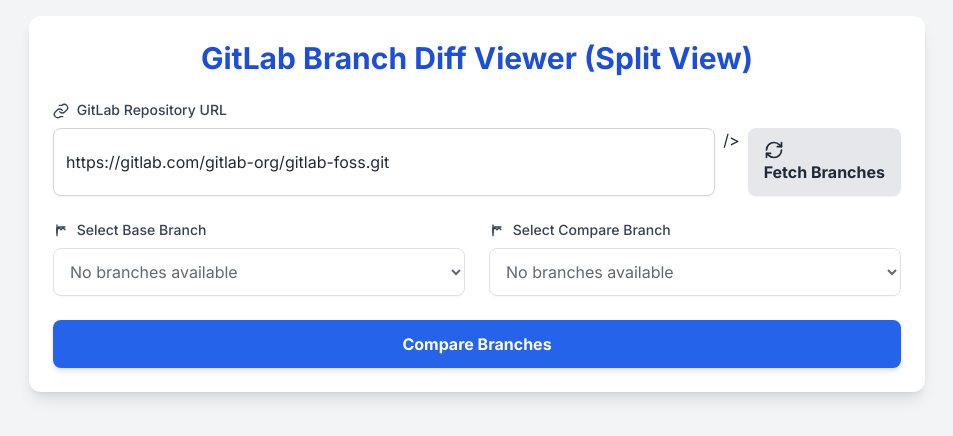
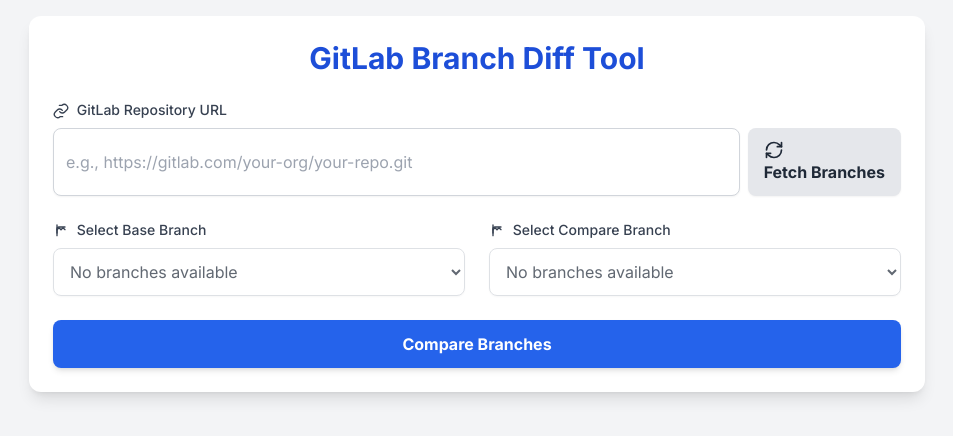
Before and after one commit to midhunprahash-ui/GitLab-Branch-Diff-Tool, a Flask app: page / in a window 1280 px wide. Shown: the top 436 px of the page, without its empty margins (163-1116 px from the left). Run offline with Flask 3, Linux system fonts and the light colour scheme; some libraries are stand-ins or nearby versions.

Commit message:
Update index.html for improved layout and styling; change title and adjust viewport settings

```diff
--- a/templates/index.html
+++ b/templates/index.html
@@ -3,62 +3,62 @@
 
 <head>
     <meta charset="UTF-8">
-    <meta name="viewport" content="width=device-width, initial-scale=1.0">
-    <title>GitLab Branch Diff Viewer (Split View)</title>
-    <!-- Tailwind CSS CDN -->
+    <meta name="viewport" content="width=device-width, initial-scale=2.0">
+    <title>GitLab Branch Diff Tool</title>
+
     <script src="https://cdn.tailwindcss.com"></script>
-    <!-- Inter font -->
+
     <link href="https://fonts.googleapis.com/css2?family=Inter:wght@400;500;700&display=swap" rel="stylesheet">
     <style>
         body {
             font-family: 'Inter', sans-serif;
         }
 
-        /* Custom styles for diff display */
+
         .diff-line-added {
             background-color: #dcfce7;
-            /* Tailwind green-100 */
+
             color: #16a34a;
-            /* Tailwind green-600 */
+
         }
 
         .diff-line-deleted {
             background-color: #fee2e2;
-            /* Tailwind red-100 */
+
             color: #dc2626;
-            /* Tailwind red-600 */
+
         }
 
         .diff-line-common {
             background-color: #f3f4f6;
-            /* Tailwind gray-100 */
+
             color: #4b5563;
-            /* Tailwind gray-700 */
+
         }
 
         .diff-header {
             color: #2563eb;
-            /* Tailwind blue-700 */
+
             font-weight: bold;
         }
 
         .diff-info {
             color: #d97706;
-            /* Tailwind amber-700 */
+
         }
 
         .diff-hunk-header {
             background-color: #e0f2fe;
-            /* Tailwind light blue */
+
             color: #0369a1;
-            /* Tailwind sky-700 */
+
             font-weight: bold;
             padding: 0.25rem 0.5rem;
             border-radius: 0.25rem;
             margin-bottom: 0.5rem;
         }
 
-        /* Basic animation for loading spinners */
+
         @keyframes spin {
             from {
                 transform: rotate(0deg);
@@ -73,17 +73,17 @@
             animation: spin 1s linear infinite;
         }
 
-        /* Specific styles for the split view */
+
         .diff-split-container {
             display: flex;
             width: 100%;
-            border: 1px solid #e5e7eb;
-            /* gray-200 */
+            border: 1px solid #afb4bd;
+
             border-radius: 0.5rem;
             overflow: hidden;
             font-family: 'SFMono-Regular', Consolas, 'Liberation Mono', Menlo, Courier, monospace;
             font-size: 0.875rem;
-            /* text-sm */
+
             line-height: 1.5;
         }
 
@@ -91,52 +91,52 @@
             flex: 1;
             padding: 0.5rem;
             overflow-x: auto;
-            /* Allow horizontal scrolling if lines are too long */
+
             white-space: pre;
-            /* Preserve whitespace and line breaks */
+
         }
 
         .diff-pane-left {
             border-right: 1px solid #e5e7eb;
-            /* gray-200 */
+
             background-color: #f9fafb;
-            /* gray-50 */
+
         }
 
         .diff-line {
             display: flex;
             align-items: flex-start;
             min-height: 1.5em;
-            /* Ensure consistent line height */
+
         }
 
         .diff-line-number {
             flex-shrink: 0;
             width: 3rem;
-            /* Fixed width for line numbers */
+
             text-align: right;
             padding-right: 0.5rem;
             color: #9ca3af;
-            /* gray-400 */
+
             user-select: none;
-            /* Prevent selection of line numbers */
+
         }
 
         .diff-line-content {
             flex-grow: 1;
             padding-left: 0.5rem;
             border-left: 1px solid transparent;
-            /* For visual separation */
+
         }
 
         .diff-line-deleted .diff-line-content {
             border-left-color: #ef4444;
-            /* red-500 */
+
         }
 
         .diff-line-added .diff-line-content {
             border-left-color: #22c55e;
-            /* green-500 */
+
         }
     </style>
 </head>
@@ -145,13 +145,13 @@
 
     <div class="w-full max-w-4xl bg-white rounded-xl shadow-lg p-6 mb-8">
         <h1 class="text-3xl font-bold text-center text-blue-700 mb-6 flex items-center justify-center">
-            GitLab Branch Diff Viewer (Split View)
+            GitLab Branch Diff Tool
         </h1>
 
-        <!-- Repository URL Input and Fetch Branches Button -->
+
         <div class="mb-6">
             <label for="repo-url" class="block text-gray-700 text-sm font-medium mb-2">
-                <!-- SVG for Link icon -->
+
                 <svg xmlns="http://www.w3.org/2000/svg" width="16" height="16" viewBox="0 0 24 24" fill="none"
                     stroke="currentColor" stroke-width="2" stroke-linecap="round" stroke-linejoin="round"
                     class="inline-block mr-1 h-4 w-4">
@@ -163,13 +163,11 @@
             <div class="flex gap-2">
                 <input type="text" id="repo-url"
                     class="flex-grow p-3 border border-gray-300 rounded-lg focus:ring-blue-500 focus:border-blue-500 shadow-sm"
-                    placeholder="e.g., https://gitlab.com/your-org/your-repo.git"
-                    value="https://gitlab.com/gitlab-org/gitlab-foss.git" <!-- Pre-fill for easy testing -->
-                />
+                    placeholder="e.g., https://gitlab.com/your-org/your-repo.git" />
                 <button id="fetch-branches-btn"
                     class="bg-gray-200 hover:bg-gray-300 text-gray-800 font-bold py-3 px-4 rounded-lg shadow-sm transition duration-300 ease-in-out flex items-center justify-center">
                     <span id="fetch-branches-spinner" class="hidden animate-spin mr-2 h-5 w-5">
-                        <!-- SVG for Loader2 icon -->
+
                         <svg xmlns="http://www.w3.org/2000/svg" width="20" height="20" viewBox="0 0 24 24" fill="none"
                             stroke="currentColor" stroke-width="2" stroke-linecap="round" stroke-linejoin="round">
                             <path d="M12 2v4"></path>
@@ -183,7 +181,7 @@
                         </svg>
                     </span>
                     <span id="fetch-branches-text">
-                        <!-- SVG for RefreshCw icon -->
+
                         <svg xmlns="http://www.w3.org/2000/svg" width="20" height="20" viewBox="0 0 24 24" fill="none"
                             stroke="currentColor" stroke-width="2" stroke-linecap="round" stroke-linejoin="round"
                             class="mr-2 h-5 w-5">
@@ -198,14 +196,12 @@
             </div>
         </div>
 
-        <!-- No username/password fields in this version -->
 
-        <!-- Branch Selection Dropdowns -->
         <div class="flex flex-col md:flex-row gap-6 mb-6">
-            <!-- Branch 1 Selector -->
+
             <div class="flex-1">
                 <label for="branch1" class="block text-gray-700 text-sm font-medium mb-2">
-                    <!-- SVG for GitBranch icon -->
+
                     <svg xmlns="http://www.w3.org/2000/svg" width="16" height="16" viewBox="0 0 24 24" fill="none"
                         stroke="currentColor" stroke-width="2" stroke-linecap="round" stroke-linejoin="round"
                         class="inline-block mr-1 h-4 w-4">
@@ -223,10 +219,10 @@
                 </select>
             </div>
 
-            <!-- Branch 2 Selector -->
+
             <div class="flex-1">
                 <label for="branch2" class="block text-gray-700 text-sm font-medium mb-2">
-                    <!-- SVG for GitBranch icon -->
+
                     <svg xmlns="http://www.w3.org/2000/svg" width="16" height="16" viewBox="0 0 24 24" fill="none"
                         stroke="currentColor" stroke-width="2" stroke-linecap="round" stroke-linejoin="round"
                         class="inline-block mr-1 h-4 w-4">
@@ -245,12 +241,12 @@
             </div>
         </div>
 
-        <!-- Compare Button -->
+
         <button id="compare-branches-btn"
             class="w-full bg-blue-600 hover:bg-blue-700 text-white font-bold py-3 px-4 rounded-lg shadow-md transition duration-300 ease-in-out transform hover:scale-105 flex items-center justify-center"
             disabled>
             <span id="compare-spinner" class="hidden animate-spin mr-2 h-5 w-5">
-                <!-- SVG for Loader2 icon -->
+
                 <svg xmlns="http://www.w3.org/2000/svg" width="20" height="20" viewBox="0 0 24 24" fill="none"
                     stroke="currentColor" stroke-width="2" stroke-linecap="round" stroke-linejoin="round">
                     <path d="M12 2v4"></path>
@@ -266,25 +262,25 @@
             <span id="compare-text">Compare Branches</span>
         </button>
 
-        <!-- Error Message Display -->
+
         <div id="error-message"
             class="hidden mt-4 p-3 bg-red-100 border border-red-400 text-red-700 rounded-lg text-center">
-            <!-- Error message will be inserted here -->
+
         </div>
     </div>
 
-    <!-- Diff Output Area -->
+
     <div id="diff-output-container" class="w-full max-w-4xl bg-white rounded-xl shadow-lg p-6 hidden">
         <h2 class="text-2xl font-bold text-blue-700 mb-4">Comparison Results</h2>
         <div id="diff-display" class="w-full">
-            <!-- Diff content will be rendered here -->
+
         </div>
     </div>
 
     <script>
         document.addEventListener('DOMContentLoaded', () => {
             const repoUrlInput = document.getElementById('repo-url');
-            // Removed isPrivateRepoCheckbox, authFieldsDiv, usernameInput, passwordInput
+
             const fetchBranchesBtn = document.getElementById('fetch-branches-btn');
             const fetchBranchesSpinner = document.getElementById('fetch-branches-spinner');
             const fetchBranchesText = document.getElementById('fetch-branches-text');
@@ -306,9 +302,7 @@
                 errorMessageDiv.classList.remove('hidden');
             };
 
-            /**
-             * Hides the error message.
-             */
+
             const hideError = () => {
                 errorMessageDiv.classList.add('hidden');
                 errorMessageDiv.textContent = '';
@@ -327,7 +321,7 @@
                     option.textContent = 'No branches available';
                     selectElement.appendChild(option);
                     selectElement.disabled = true;
-                    compareBranchesBtn.disabled = true; // Disable compare if no branches
+                    compareBranchesBtn.disabled = true;
                 } else {
                     options.forEach(branch => {
                         const option = document.createElement('option');
@@ -336,8 +330,7 @@
                         selectElement.appendChild(option);
                     });
                     selectElement.disabled = false;
-                    // Enable compare button only if both dropdowns have at least one option selected
-                    // and branches are different
+
                     if (branch1Select.value && branch2Select.value && branch1Select.value !== branch2Select.value) {
                         compareBranchesBtn.disabled = false;
                     }
@@ -349,7 +342,7 @@
              * @param {string} rawDiff - The raw git diff string.
              */
             const renderSplitDiff = (rawDiff) => {
-                diffDisplayDiv.innerHTML = ''; // Clear previous diff content
+                diffDisplayDiv.innerHTML = '';
                 const lines = rawDiff.split('\n');
                 let currentFileDiff = [];
                 let inDiffBlock = false;
@@ -368,7 +361,7 @@
                     }
                 });
 
-                // Append the last file's diff
+
                 if (inDiffBlock) {
                     appendFileDiff(currentFileDiff);
                 }
@@ -384,7 +377,7 @@
 
                 const fileHeader = document.createElement('h3');
                 fileHeader.className = 'text-lg font-semibold text-gray-800 mt-6 mb-2 flex items-center';
-                // SVG for FolderOpen icon
+
                 fileHeader.innerHTML = `<svg xmlns="http://www.w3.org/2000/svg" width="20" height="20" viewBox="0 0 24 24" fill="none" stroke="currentColor" stroke-width="2" stroke-linecap="round" stroke-linejoin="round" class="mr-2 text-blue-500"><path d="M4 22h16a2 2 0 0 0 2-2V8a2 2 0 0 0-2-2h-8a2 2 0 0 1-2-2V4a2 2 0 0 0-2-2H4a2 2 0 0 0-2 2v16a2 2 0 0 0 2 2z"></path></svg>${fileName}`;
                 diffDisplayDiv.appendChild(fileHeader);
 
@@ -418,7 +411,7 @@
                     contentRight.className = 'diff-line-content';
 
                     if (line.startsWith('@@')) {
-                        // Hunk header: @@ -old_start,old_count +new_start,new_count @@
+
                         const hunkMatch = line.match(/@@ -(\d+)(,\d+)? \+(\d+)(,\d+)? @@/);
                         if (hunkMatch) {
                             currentHunkStartLeft = parseInt(hunkMatch[1], 10);
@@ -429,11 +422,11 @@
                         const hunkHeaderDiv = document.createElement('div');
                         hunkHeaderDiv.className = 'diff-hunk-header col-span-2 w-full text-center py-1';
                         hunkHeaderDiv.textContent = line;
-                        leftPane.appendChild(hunkHeaderDiv.cloneNode(true)); // Add to both for alignment
+                        leftPane.appendChild(hunkHeaderDiv.cloneNode(true));
                         rightPane.appendChild(hunkHeaderDiv);
-                        return; // Skip adding to line content
+                        return;
                     } else if (line.startsWith('--- a/') || line.startsWith('+++ b/')) {
-                        // File info lines, add to both panes for context
+
                         const infoDiv = document.createElement('div');
                         infoDiv.className = 'diff-info col-span-2 w-full';
                         infoDiv.textContent = line;
@@ -441,7 +434,7 @@
                         rightPane.appendChild(infoDiv);
                         return;
                     } else if (line.startsWith('diff --git') || line.startsWith('index ')) {
-                        // Diff header and index lines, add to both panes for context
+
                         const headerDiv = document.createElement('div');
                         headerDiv.className = 'diff-header col-span-2 w-full';
                         headerDiv.textContent = line;
@@ -451,7 +444,7 @@
                     }
 
                     if (line.startsWith('-')) {
-                        // Deletion: only on left pane
+
                         lineNumberLeft.textContent = leftLineNum;
                         contentLeft.textContent = line;
                         lineDivLeft.classList.add('diff-line-deleted');
@@ -459,14 +452,14 @@
                         lineDivLeft.appendChild(contentLeft);
                         leftPane.appendChild(lineDivLeft);
 
-                        // Add empty line to right pane for alignment
+
                         const emptyLineRight = document.createElement('div');
                         emptyLineRight.className = 'diff-line';
                         emptyLineRight.innerHTML = `<span class="diff-line-number"></span><span class="diff-line-content"></span>`;
                         rightPane.appendChild(emptyLineRight);
                         leftLineNum++;
                     } else if (line.startsWith('+')) {
-                        // Addition: only on right pane
+
                         lineNumberRight.textContent = rightLineNum;
                         contentRight.textContent = line;
                         lineDivRight.classList.add('diff-line-added');
@@ -474,14 +467,14 @@
                         lineDivRight.appendChild(contentRight);
                         rightPane.appendChild(lineDivRight);
 
-                        // Add empty line to left pane for alignment
+
                         const emptyLineLeft = document.createElement('div');
                         emptyLineLeft.className = 'diff-line';
                         emptyLineLeft.innerHTML = `<span class="diff-line-number"></span><span class="diff-line-content"></span>`;
                         leftPane.appendChild(emptyLineLeft);
                         rightLineNum++;
                     } else {
-                        // Common line: on both panes
+
                         lineNumberLeft.textContent = leftLineNum;
                         contentLeft.textContent = line;
                         lineDivLeft.classList.add('diff-line-common');
@@ -506,13 +499,11 @@
                 diffDisplayDiv.appendChild(splitContainer);
             };
 
-            // No event listener for private repo checkbox in this version
 
-            // Event Listener for Fetch Branches Button
             fetchBranchesBtn.addEventListener('click', async () => {
                 hideError();
                 const repoUrl = repoUrlInput.value.trim();
-                // No username/password retrieval in this version
+
 
                 if (!repoUrl) {
                     showError('Please enter a GitLab Repository URL first.');
@@ -525,7 +516,7 @@
                 branch1Select.disabled = true;
                 branch2Select.disabled = true;
                 compareBranchesBtn.disabled = true;
-                diffOutputContainer.classList.add('hidden'); // Hide previous diff
+                diffOutputContainer.classList.add('hidden');
 
                 try {
                     const response = await fetch('/api/branches', {
@@ -533,7 +524,7 @@
                         headers: {
                             'Content-Type': 'application/json',
                         },
-                        body: JSON.stringify({ repoUrl: repoUrl }), // No credentials sent
+                        body: JSON.stringify({ repoUrl: repoUrl }),
                     });
 
                     const data = await response.json();
@@ -542,15 +533,15 @@
                         populateDropdown(branch1Select, data.branches);
                         populateDropdown(branch2Select, data.branches);
 
-                        // Set default selections if branches are available
+
                         if (data.branches.length > 0) {
                             branch1Select.value = data.branches[0];
                             if (data.branches.length > 1) {
                                 branch2Select.value = data.branches[1];
                             } else {
-                                branch2Select.value = data.branches[0]; // If only one branch, select it for both
+                                branch2Select.value = data.branches[0];
                             }
-                            // Re-check compare button state after setting values
+
                             updateCompareButtonState();
                         } else {
                             showError('No branches found for this repository.');
@@ -568,11 +559,11 @@
                 }
             });
 
-            // Event Listener for Compare Branches Button
+
             compareBranchesBtn.addEventListener('click', async () => {
                 hideError();
                 const repoUrl = repoUrlInput.value.trim();
-                // No username/password retrieval in this version
+
                 const branch1 = branch1Select.value;
                 const branch2 = branch2Select.value;
 
@@ -589,7 +580,7 @@
                 compareBranchesBtn.disabled = true;
                 compareSpinner.classList.remove('hidden');
                 compareText.classList.add('hidden');
-                diffOutputContainer.classList.add('hidden'); // Hide previous diff
+                diffOutputContainer.classList.add('hidden');
 
                 try {
                     const response = await fetch('/api/diff', {
@@ -597,7 +588,7 @@
                         headers: {
                             'Content-Type': 'application/json',
                         },
-                        // No credentials sent
+
                         body: JSON.stringify({ repoUrl: repoUrl, branch1: branch1, branch2: branch2 }),
                     });
 
@@ -618,11 +609,11 @@
                 }
             });
 
-            // Listen for changes on branch dropdowns to enable/disable compare button
+
             const updateCompareButtonState = () => {
                 const b1 = branch1Select.value;
                 const b2 = branch2Select.value;
-                // Enable if both are selected and are different
+
                 compareBranchesBtn.disabled = !(b1 && b2 && b1 !== b2);
             };
 
```
